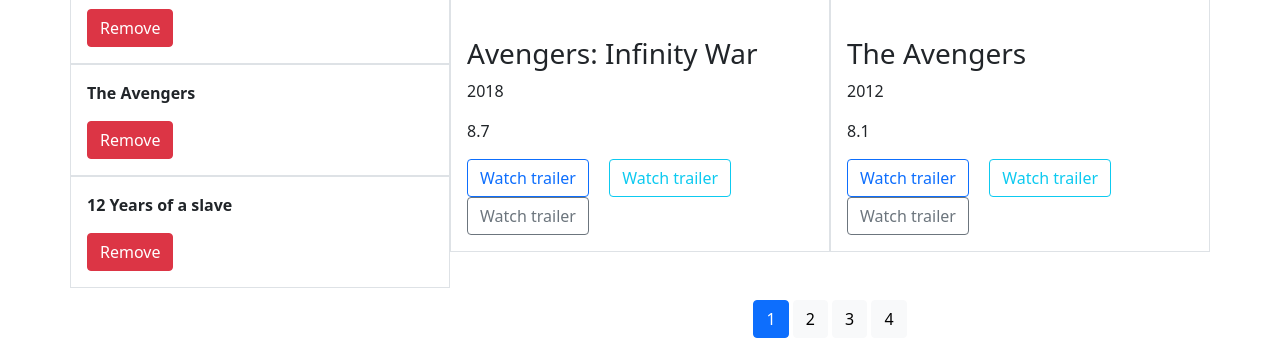
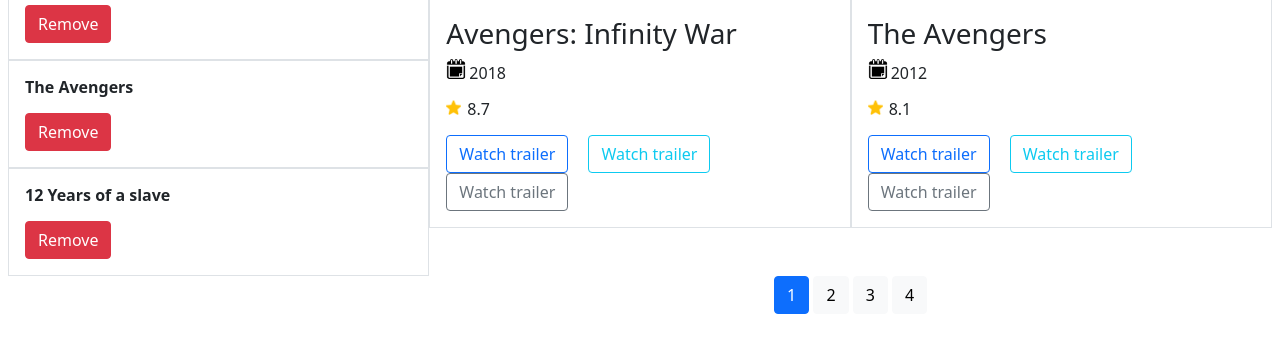
Before and after one commit to avaz-rustamov/bootsrap-movies-catalog, a plain HTML site: page index.html in a window 1280 px wide. Shown: the part 492-830 px from the top of the page. After the commit the page ends 806 px from the top, so only its background shows below. Drawn offline with Linux system fonts and the light colour scheme.

Commit message:
Add icon to catigoria grids

```diff
--- a/index.html
+++ b/index.html
@@ -79,7 +79,7 @@
               <h3 class="fw-bolt">
                 Avengers: Infinity War
               </h3>
-              <p>2018</p>
+              <p class="grig-year">2018</p>
               <p class="rating">8.7</p>
 
               <a class="btn btn-outline-primary me-3" href="#">Watch trailer</a>
@@ -94,7 +94,7 @@
               <h3 class="fw-bolt">
                 The Avengers
               </h3>
-              <p>2012</p>
+              <p class="grig-year">2012</p>
               <p class="rating">8.1</p>
 
               <a class="btn btn-outline-primary me-3" href="#">Watch trailer</a>
--- a/scss/_general.scss
+++ b/scss/_general.scss
@@ -10,7 +10,7 @@ html {
 }
 
 body {
-    background-color: #ccc;
+    background-color: $white;
     margin: 0;
     padding: 0;
     display: flex;
--- a/scss/all-blokcs/_movies-catalog.scss
+++ b/scss/all-blokcs/_movies-catalog.scss
@@ -1,11 +1,24 @@
 
+.grig-year::before {
+  content: "";
+  display: flex;
+  align-items: center;
+  background-image: url(../img/black-calendar-page.png);
+  background-repeat: no-repeat;
+  width: 20px;
+  height: 20px;
+  display: inline-block;
+  background-size: contain;
+  margin-right: 3px;
+}
 .rating::before {
   content: "";
+  display: flex;
   background-image: url(../img/star-icon.png);
   background-repeat: no-repeat;
-  width: 30px;
-  height: 30px;
-  display: block;
+  width: 15px;
+  height: 15px;
+  display: inline-block;
   background-size: contain;
-  padding: 40px;
+  margin-right: 6px;
 }
--- a/scss/main.scss
+++ b/scss/main.scss
@@ -1,6 +1,6 @@
 @charset "UTF-8";
-@import url(variables);
-@import url(normalize);
-@import url(fonts);
-@import url(general);
-@import url(all-blokcs/all-blocks.scss);
+@import "variables";
+@import "normalize";
+@import "fonts";
+@import "general";
+@import "all-blokcs/all-blocks.scss";
```
Also changed, not shown: css/main.css, css/main.min.css, 2 other files.
